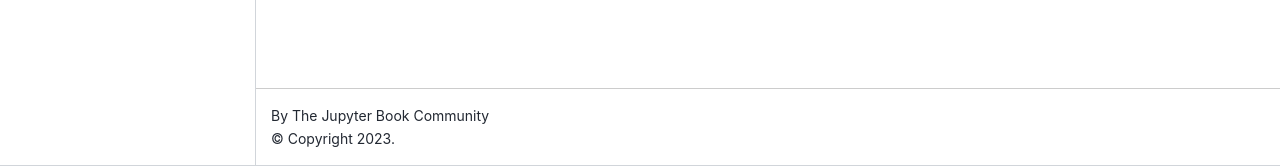
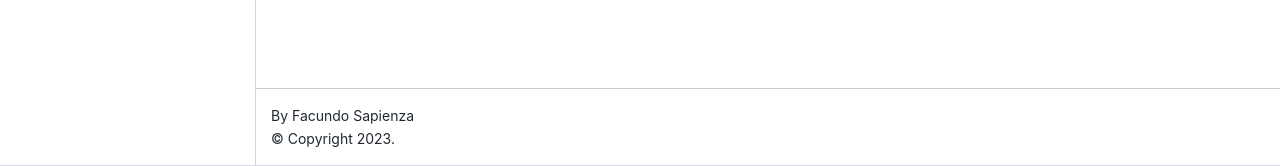
Before and after one commit to Fermat-distance/fermat-book, a Jupyter Book: the page built from intro.md, in a window 1280 px wide. Shown: the part 734-900 px from the top of the page. Built offline with Jupyter Book 1.0.4 settings and Sphinx 7.4.7 and the Sphinx Book theme 1.1.4, drawn with Linux system fonts in a browser that asks for light colours; pages that are not in the unit, such as notebooks, are missing from menus.

Commit message:
Rename book

```diff
--- a/_config.yml
+++ b/_config.yml
@@ -1,8 +1,8 @@
 # Book settings
 # Learn more at https://jupyterbook.org/customize/config.html
 
-title: My sample book
-author: The Jupyter Book Community
+title: Fermat Distance
+author: Facundo Sapienza
 logo: logo.png
 
 # Force re-execution of notebooks on each build.
```
